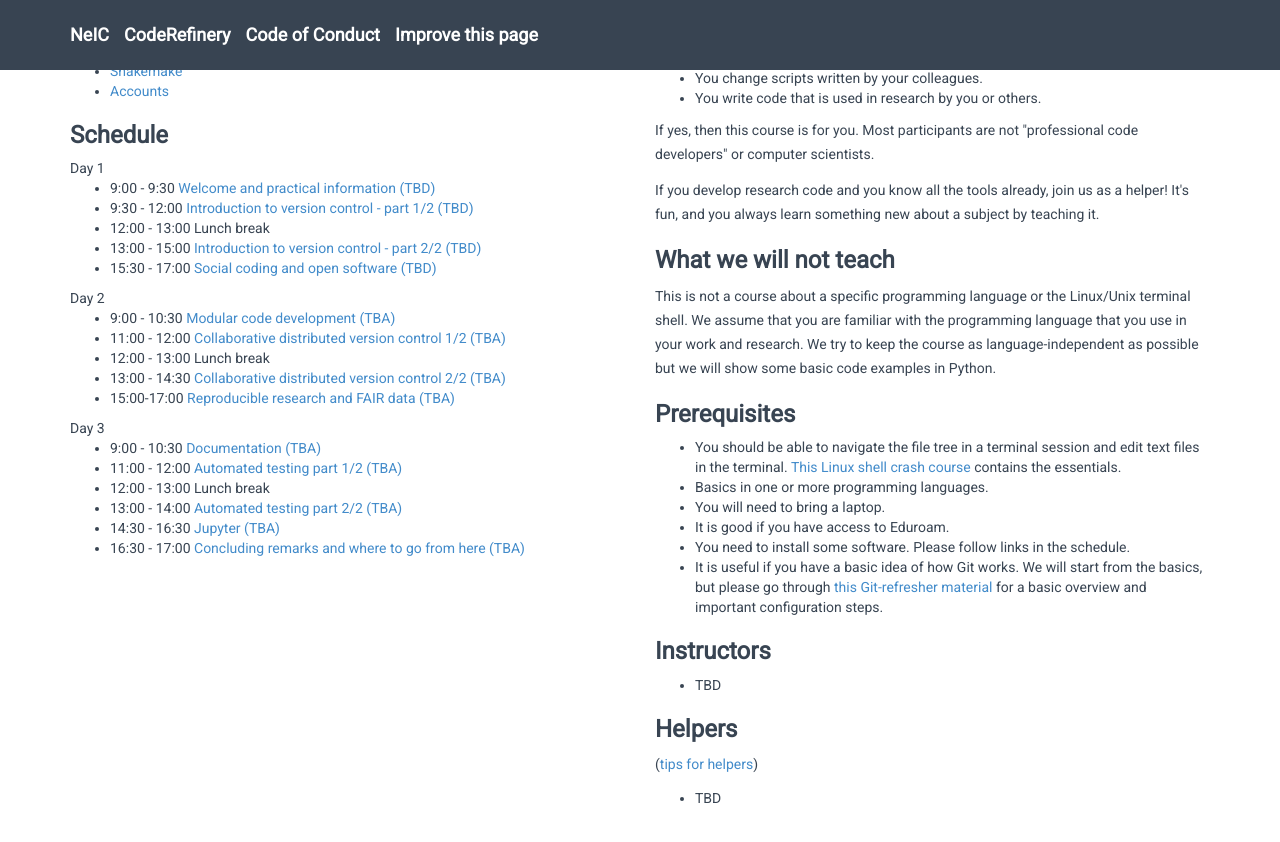
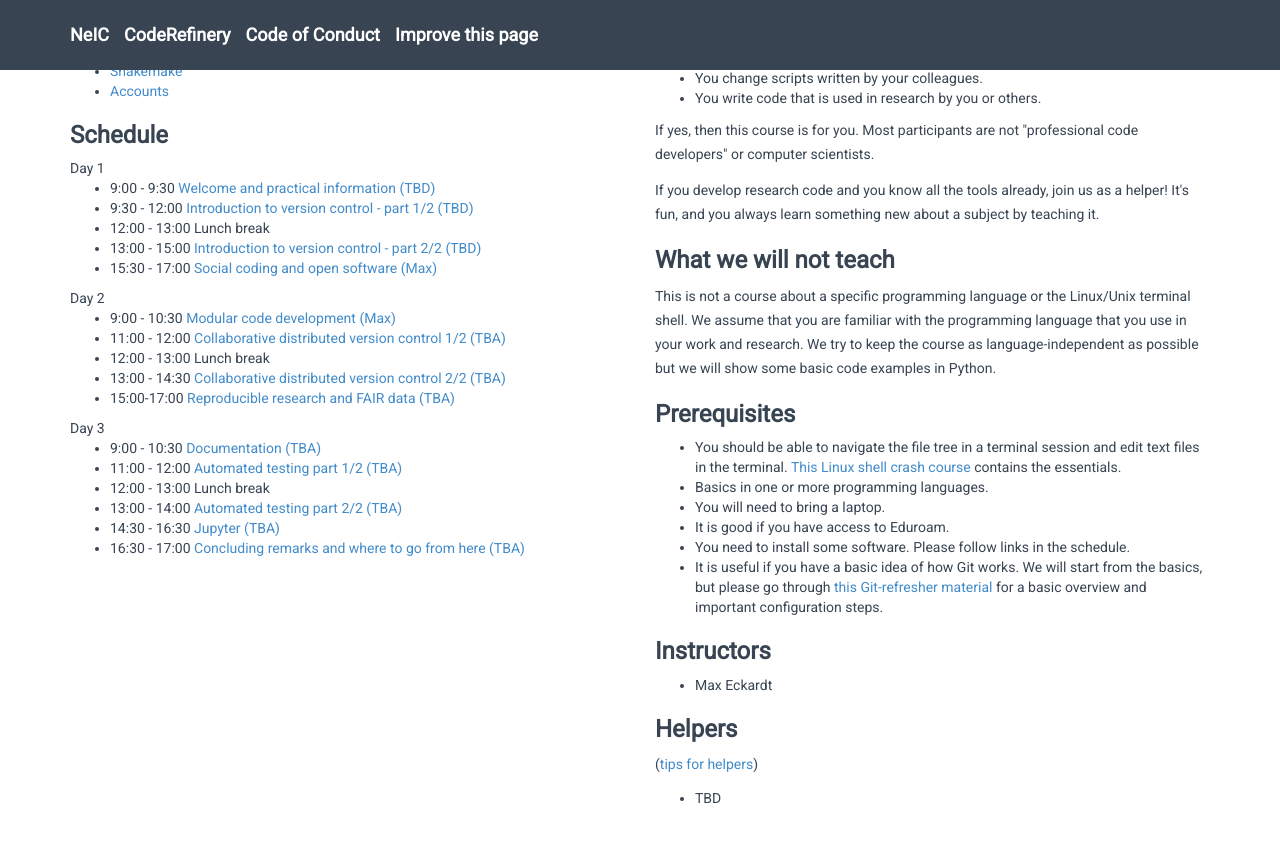
Before and after one commit to coderefinery/2020-03-17-copenhagen, a Jekyll site: the page built from index.md, in a window 1280 px wide and 900 px high, scrolled down 710 px. Shown: the top 842 px of the window. Built offline with Jekyll 4.4.1, drawn with Linux system fonts in a browser that asks for light colours; nearby versions of some CDN libraries.

Commit message:
adds Max as Instructor

```diff
--- a/index.md
+++ b/index.md
@@ -20,7 +20,8 @@ registration_is_closed: false
 
 # names of instructors and helpers
 instructors:
- - TBD
+ - Max Eckardt
+
 helpers:
  - TBD
 
@@ -72,12 +73,12 @@ schedule:
         title: Introduction to version control - part 2/2 (TBD)
         url: https://coderefinery.github.io/git-intro/
       - time: 15:30 - 17:00
-        title: Social coding and open software (TBD)
+        title: Social coding and open software (Max)
         url: https://cicero.xyz/v3/remark/0.14.0/github.com/coderefinery/social-coding/master/talk.md
   - date: Day 2
     morning:
       - time: 9:00 - 10:30
-        title: Modular code development (TBA)
+        title: Modular code development (Max)
         url: https://cicero.xyz/v3/remark/0.14.0/github.com/coderefinery/modular-code-development/master/talk.md
       - time: 11:00 - 12:00
         title: Collaborative distributed version control 1/2 (TBA)
```
